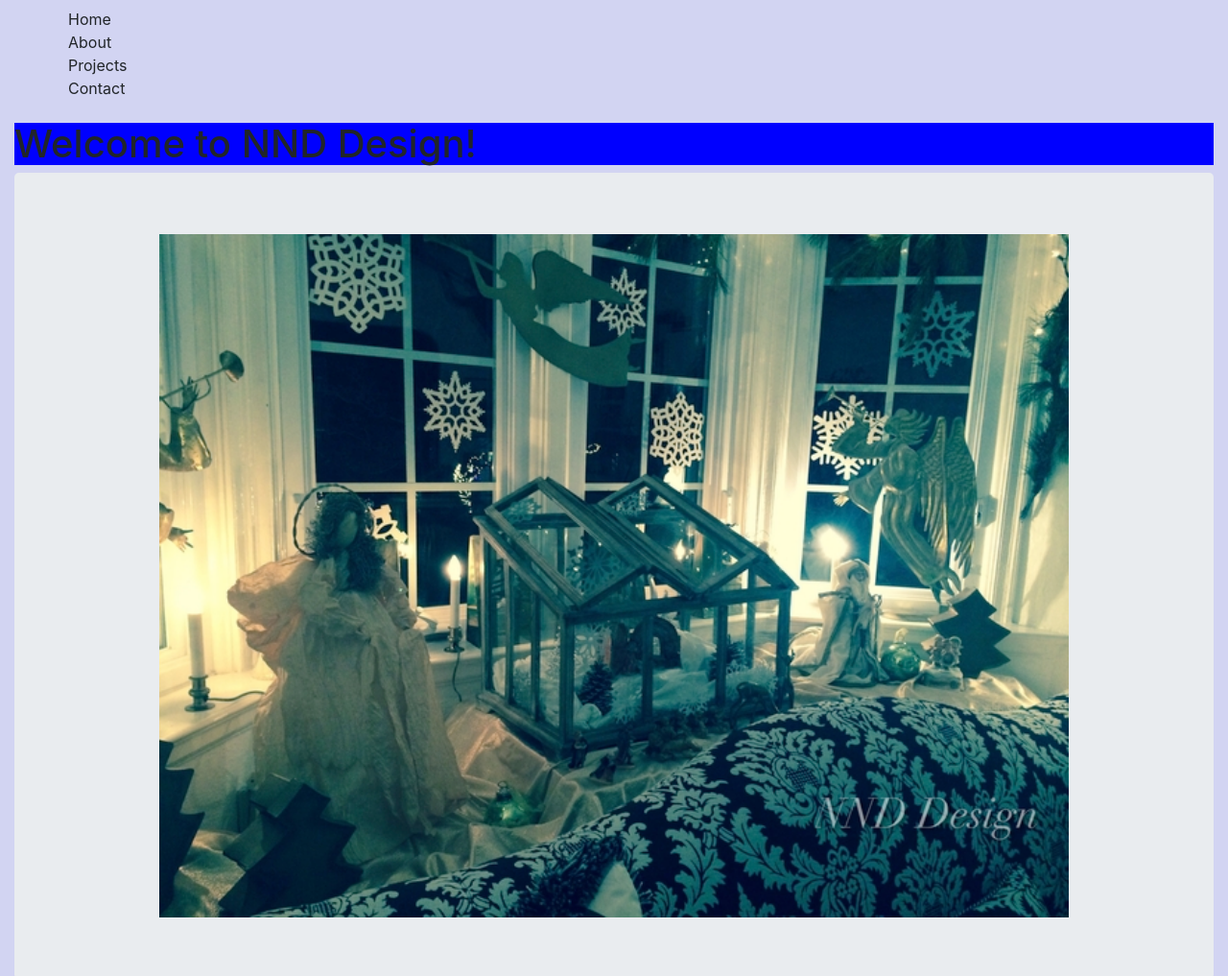
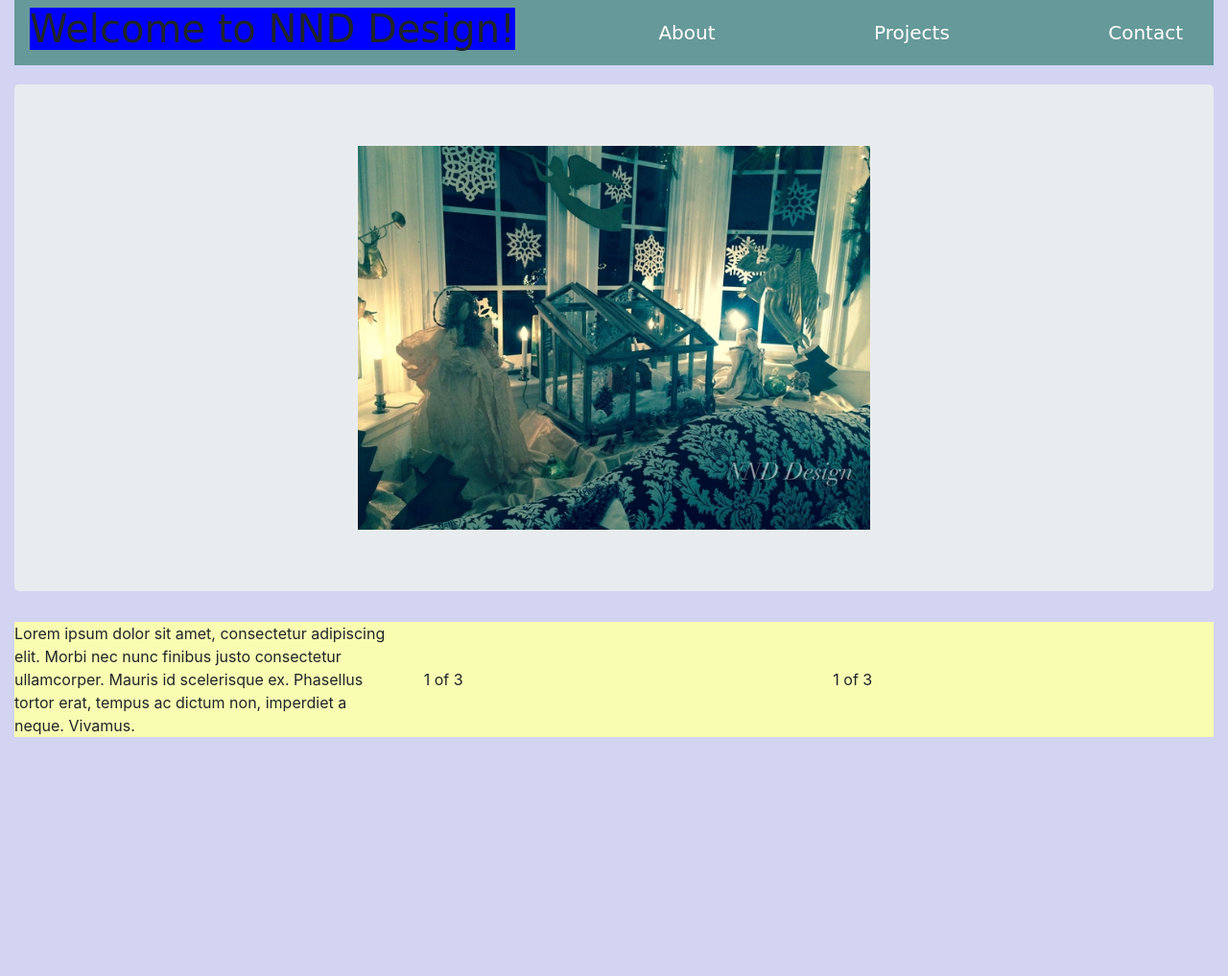
Before and after one commit to edawson1980/nnd_design, a plain HTML site: page index.html in a window 1280 px wide. Shown: the top 1017 px of the page at 96% size. After the commit the page ends 800 px from the top, so only its background shows below. Drawn offline with nearby package versions, Linux system fonts and the light colour scheme.

Commit message:
two navbar possibles

```diff
--- a/index.html
+++ b/index.html
@@ -12,17 +12,37 @@
 
   <body>
   <div class="container">
-    <nav class="navbar">
-      <ul>
-        <li>Home</li>
-        <li>About</li>
-        <li>Projects</li>
-        <li>Contact</li>
-      </ul>
+
+    <!-- Navbar sticks to top/stays with scroll -->
+    <nav class="navbar sticky-top navbar-dark ">
+      <h1>Welcome to NND Design!</h1>
+      <a class="navbar-brand" href="#!">About</a>
+      <a class="navbar-brand" href="#!">Projects</a>
+      <a class="navbar-brand" href="#!">Contact</a>
     </nav>
-    <h1>Welcome to NND Design!</h1>
+
+    <!-- Navbar moves off screen with down scroll -->
+    <!-- <nav class="navbar  navbar-dark ">
+      <h1>Welcome to NND Design!</h1>
+      <a class="navbar-brand" href="#!">About</a>
+      <a class="navbar-brand" href="#!">Projects</a>
+      <a class="navbar-brand" href="#!">Contact</a>
+    </nav> -->
+
+
     <div class="jumbotron">
+
       <img src="./assets/xmasnativity.jpg" alt="xmas nativity">
+    </div>
+
+    <div class="card-container">
+      <div class="row">
+        <div class="col-md">Lorem ipsum dolor sit amet, consectetur adipiscing elit. Morbi nec nunc finibus justo consectetur ullamcorper. Mauris id scelerisque ex. Phasellus tortor erat, tempus ac dictum non, imperdiet a neque. Vivamus.
+
+</div>
+        <div class="col-md">1 of 3</div>
+        <div class="col-md">1 of 3</div>
+      </div>
     </div>
   </div>
 
--- a/style.css
+++ b/style.css
@@ -7,36 +7,32 @@ body {
 }
 
 .navbar {
-  display: flex;
-  justify-content: space-between;
-
-
-}
-.navbar ul {
-  justify-content: space-between;
-
+  background-color: #669999;
+  font-family: cursive;
 
 }
 
-.navbar li {
-  list-style: none;
-  /*align-content: space-around;*/
-
-  /*align-content: space-between;*/
-
-}
 
 .jumbotron {
   text-align: center;
+  margin-top: 20px;
 
 }
 
 .jumbotron img{
-  width: 80%;
+  width: auto;
+  height: 400px;
+  /*margin-bottom: 20%;*/
 
 }
 
+.card-container {
+  background-color: #F8FDB2;
+}
 
+.row {
+  align-items: center;
+}
 
 h1 {
   background-color: blue;
```
